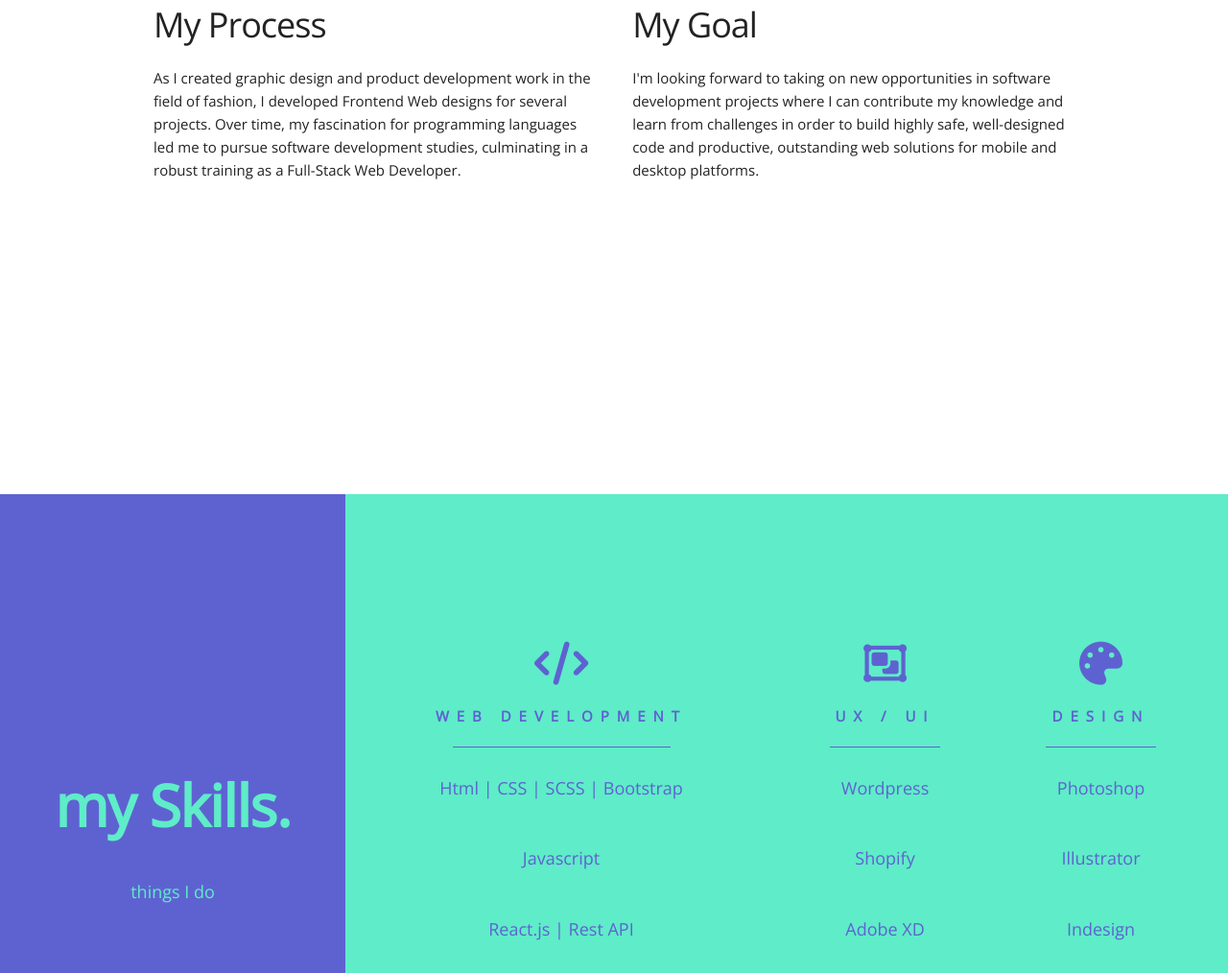
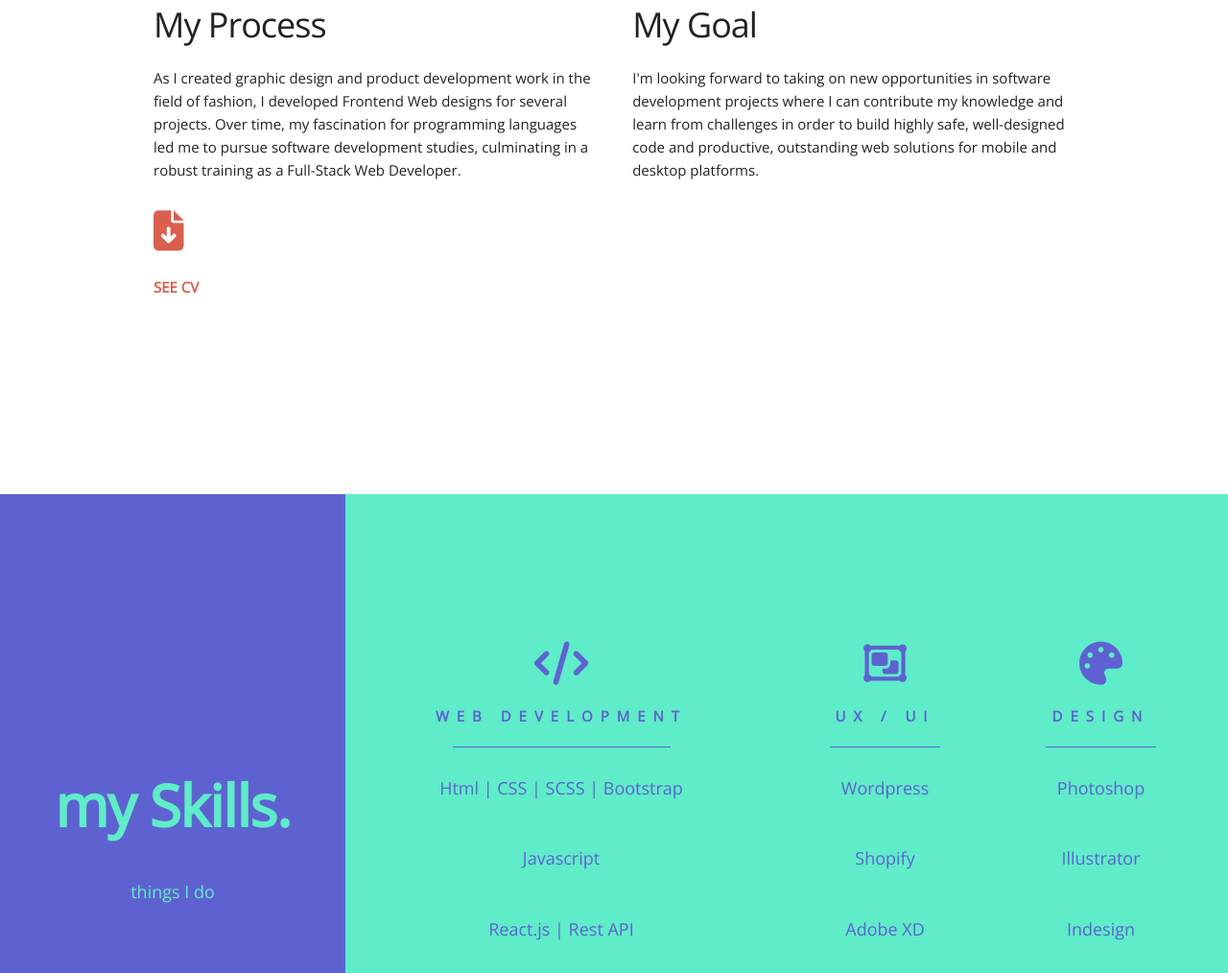
Before and after one commit to mariagluck/Portfolio, a plain HTML site: page index.html in a window 1280 px wide. Shown: the part 1285-2299 px from the top of the page at 96% size. Drawn offline with nearby package versions, Linux system fonts and the light colour scheme.

Commit message:
added cv

```diff
--- a/index.html
+++ b/index.html
@@ -73,6 +73,11 @@
           <p>I'm looking forward to taking on new opportunities in software development projects where I can contribute my knowledge and learn from challenges in order to build highly safe, well-designed code and productive, outstanding web solutions for mobile and desktop platforms.</p>
         </div>
       </div>
+      <div style="margin: auto;">
+        <a href="./docs/MariaMartinez_CV.pdf" class='download' download><h2><i class="fas fa-file-download" style="color:#da5f4f"></i></h2></a>
+        <a href="./docs/MariaMartinez_CV.pdf" class='download' download  style="text-decoration: none; color:#da5f4f"><p style="font-size: 1em; font-weight: 800;">SEE CV</p></a>
+      </div>
+    </div>
     </div>
   </section>
 <!-- Section SKILLS -->
```
Also changed, not shown: 1 other file.
